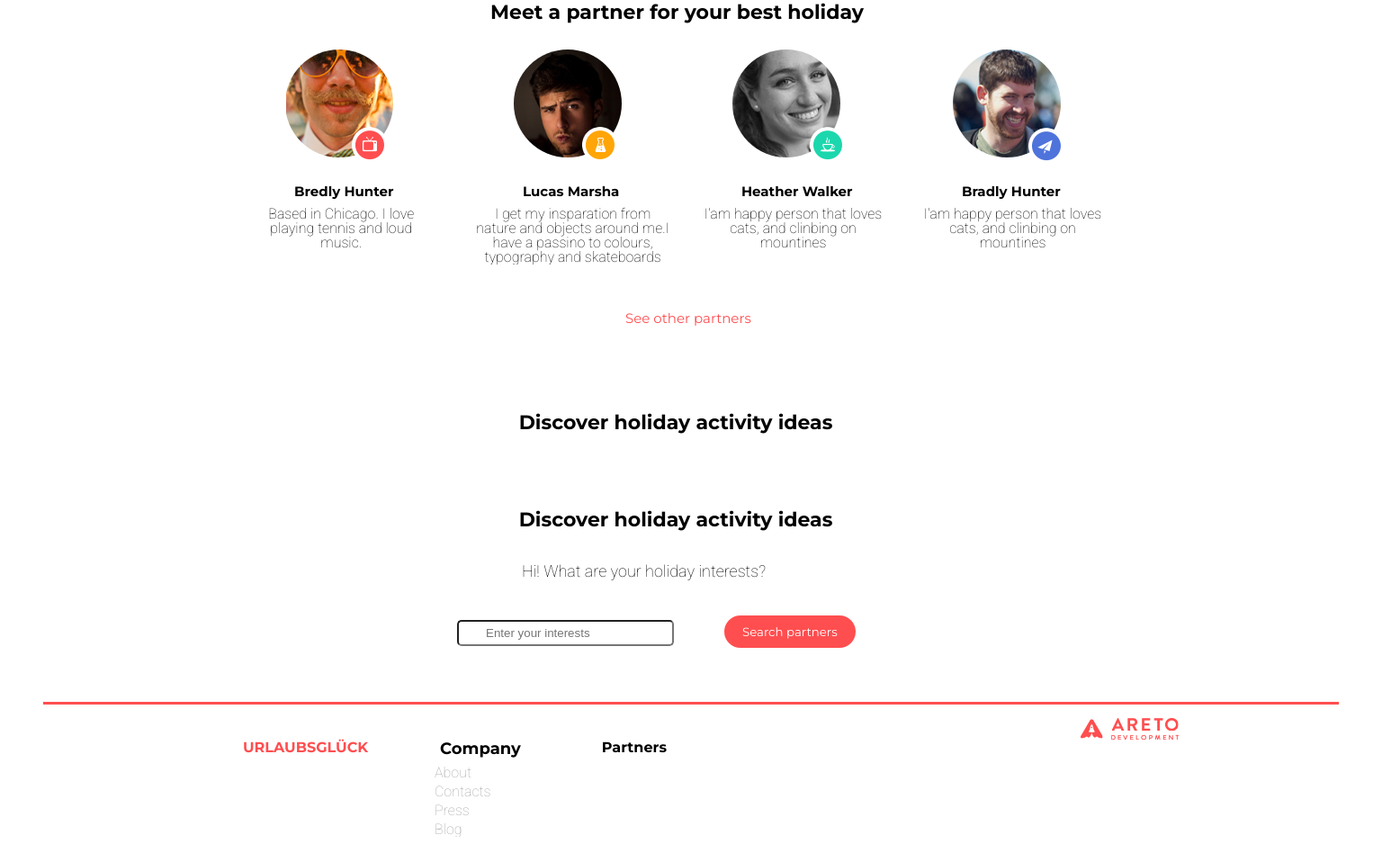
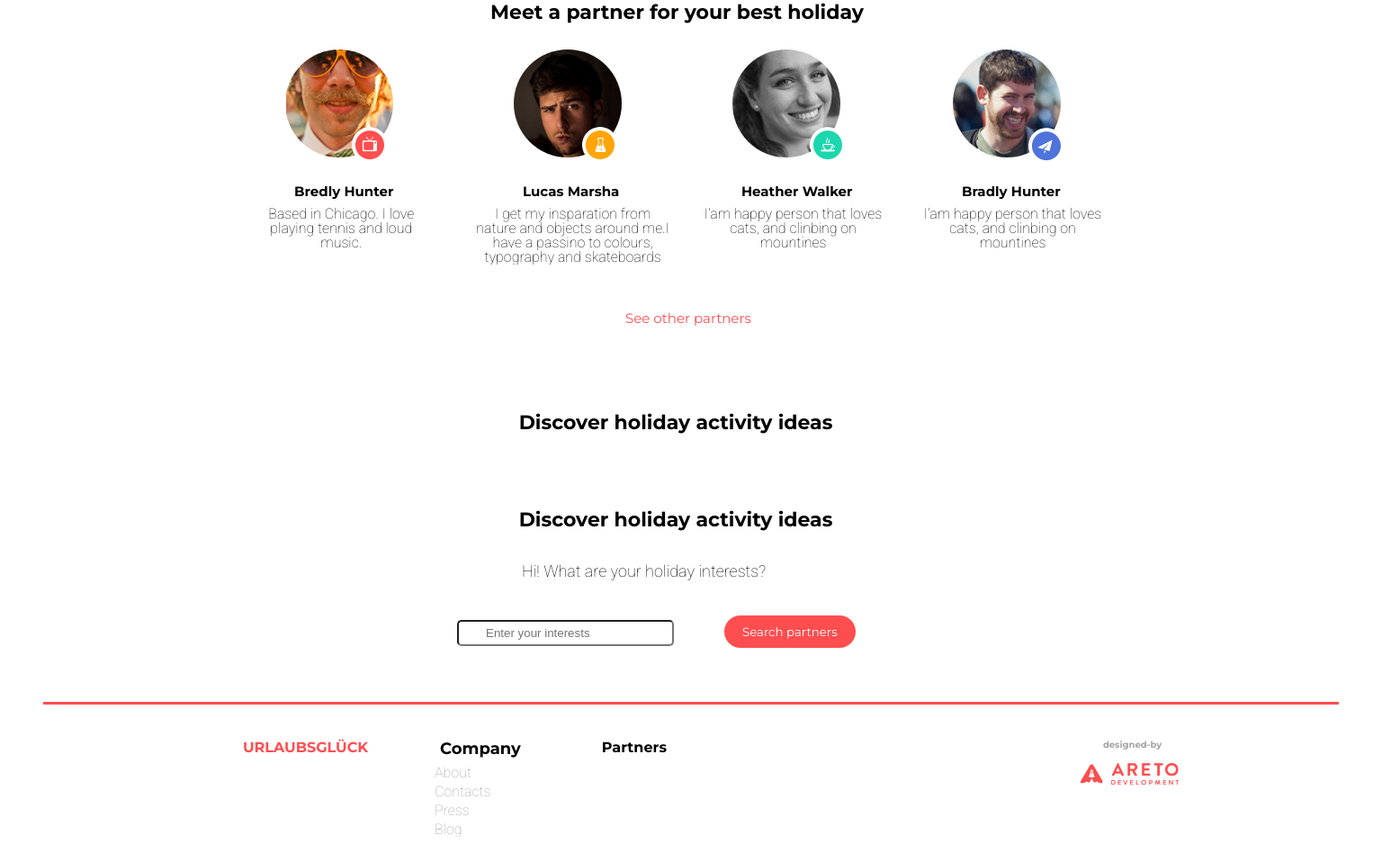
Before and after one commit to MaksPorvatov/MaksPorvatov.github.io, a website: page GoIT/markup/home/JS/LessonJS Exam/index.html in a window 1536 px wide. Shown: the part 1334-2292 px from the top of the page at 90% size. Drawn offline with nearby package versions, Linux system fonts and the light colour scheme; no server answers.

Commit message:
test 1.0

```diff
--- a/GoIT/markup/home/JS/LessonJS Exam/styles/style.scss
+++ b/GoIT/markup/home/JS/LessonJS Exam/styles/style.scss
@@ -1208,4 +1208,8 @@ body{
   	left: 380px;
   }
 
+  .designed-by{
+  	margin-top: 40px;
+  }
+
 }
```
Also changed, not shown: GoIT/markup/home/JS/LessonJS Exam/styles/style.css, 1 other file.
